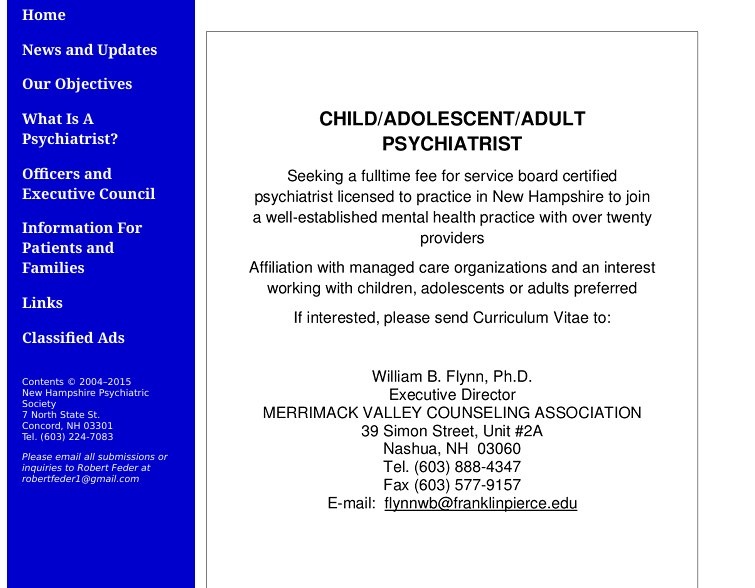
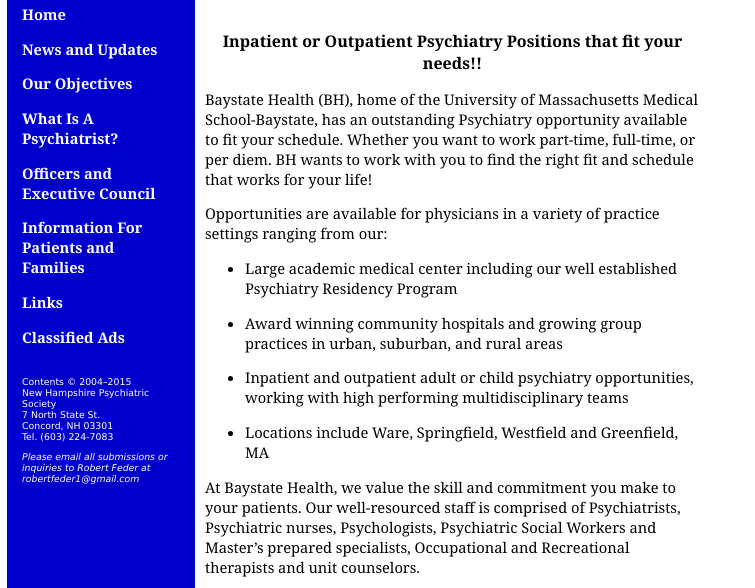
Before and after one commit to dafeder/nhpsych, a plain HTML site: page classified.html in a window 1280 px wide. Shown: the part 195-783 px from the top of the page, without its empty margins (0-755 px from the left). Drawn offline with Linux system fonts and the light colour scheme.

Commit message:
New classified ad

```diff
--- a/classified.html
+++ b/classified.html
@@ -54,21 +54,32 @@
 
 		<div class="classified">
 
-			<img src="images/ads/FlynnAdJan2019.gif" alt="Seeking a fulltime fee for service board certified
-psychiatrist licensed to practice in New Hampshire to join
-a well-established mental health practice with over twenty
-providers
-Affiliation with managed care organizations and an interest
-working with children, adolescents or adults preferred
-If interested, please send Curriculum Vitae to:
-William B. Flynn, Ph.D.
-Executive Director
-MERRIMACK VALLEY COUNSELING ASSOCIATION
-39 Simon Street, Unit #2A
-Nashua, NH 03060
-Tel. (603) 888-4347
-Fax (603) 577-9157
-E-mail: flynnwb@franklinpierce.edu" />
+                    <h2 style="text-align:center">Inpatient or Outpatient Psychiatry Positions that fit your needs!!</h2>
+                        <p>Baystate Health (BH), home of the University of Massachusetts Medical School-Baystate, has an outstanding Psychiatry opportunity available to fit your schedule. Whether you want to work part-time, full-time, or per diem. BH wants to work with you to find the right fit and schedule that works for your life!
+
+                        <p>Opportunities are available for physicians in a variety of practice settings ranging from our:</p>
+
+                        <ul>
+                            <li>Large academic medical center including our well established Psychiatry Residency Program</li>
+                            <li>Award winning community hospitals and growing group practices in urban, suburban, and rural areas</li>
+                            <li>Inpatient and outpatient adult or child psychiatry opportunities, working with high performing multidisciplinary teams</li>
+                            <li>Locations include Ware, Springfield, Westfield and Greenfield, MA</li>
+
+                        </ul>
+                        <p>At Baystate Health, we value the skill and commitment you make to your patients. Our well-resourced staff is comprised of Psychiatrists, Psychiatric nurses, Psychologists, Psychiatric Social Workers and Master’s prepared specialists, Occupational and Recreational therapists and unit counselors.</p>
+
+                        <p>Baystate Health offers a very competitive compensation package that includes generous salary, paid time off, full medical benefits and CME reimbursement and time allowance.</p>
+
+                        <p><strong>Candidates must be BC/BE by the American Board of Psychiatry. Role modeling of exceptional clinical, teaching and communication skills in a collaborative and multidisciplinary environment is expected</strong></p>
+                        <p>For more information, please contact: Ariana Caraballo, Physician Recruiter
+                        <br />Telephone: 413-794-8701
+                        <br />Fax: 413-794-5059
+                        <br />Email: Ariana.Caraballo@baystatehealth.org</p>
+
+                        <p><em>Baystate Health is an Equal Opportunity employer. All qualified applicants will receive consideration for employment without regard to race, color, religion, sex, sexual orientation, gender identity, marital status, national origin, ancestry, age, genetic information, disability or protected veteran status.</em></p>
+
+
+
 		</div>
 
 
```
